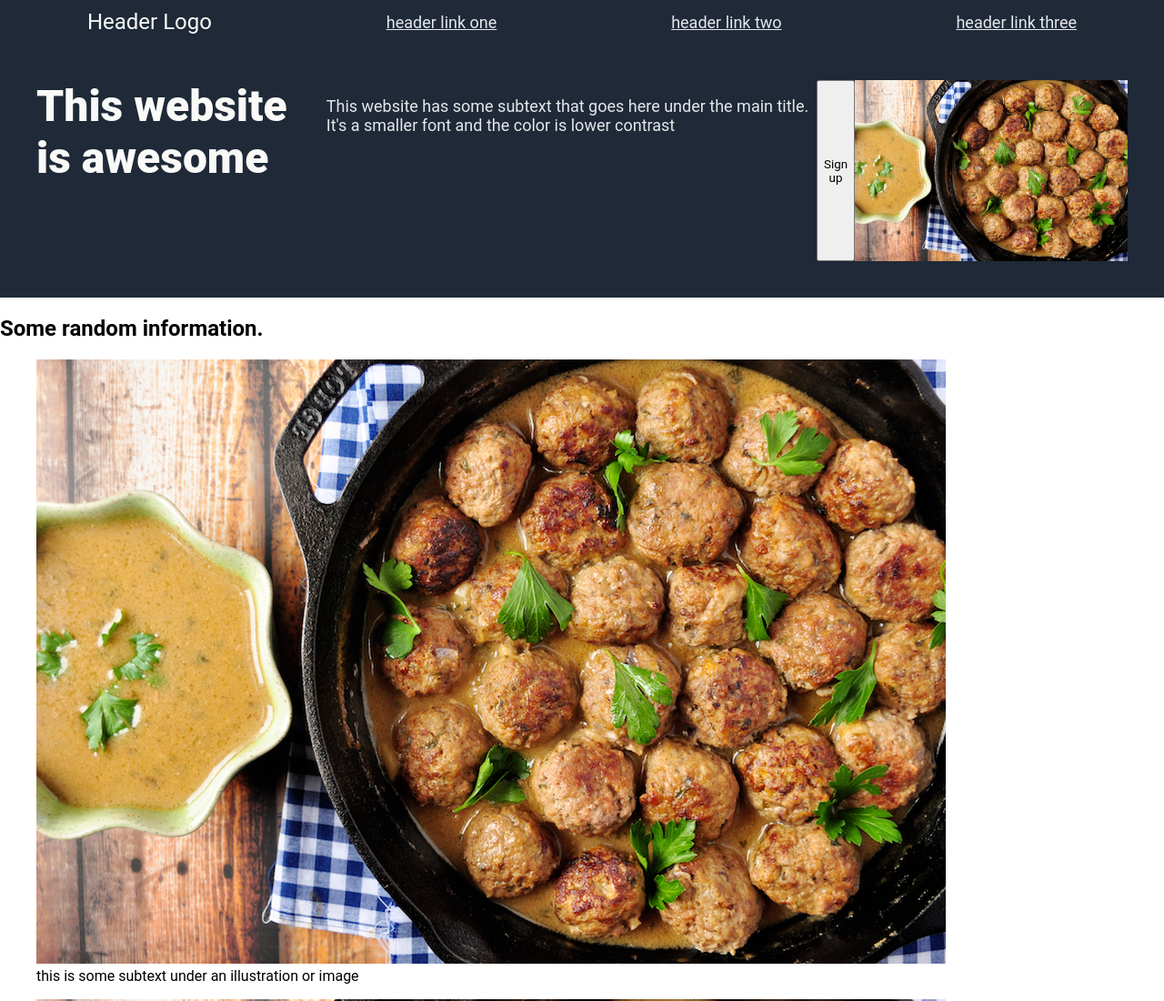
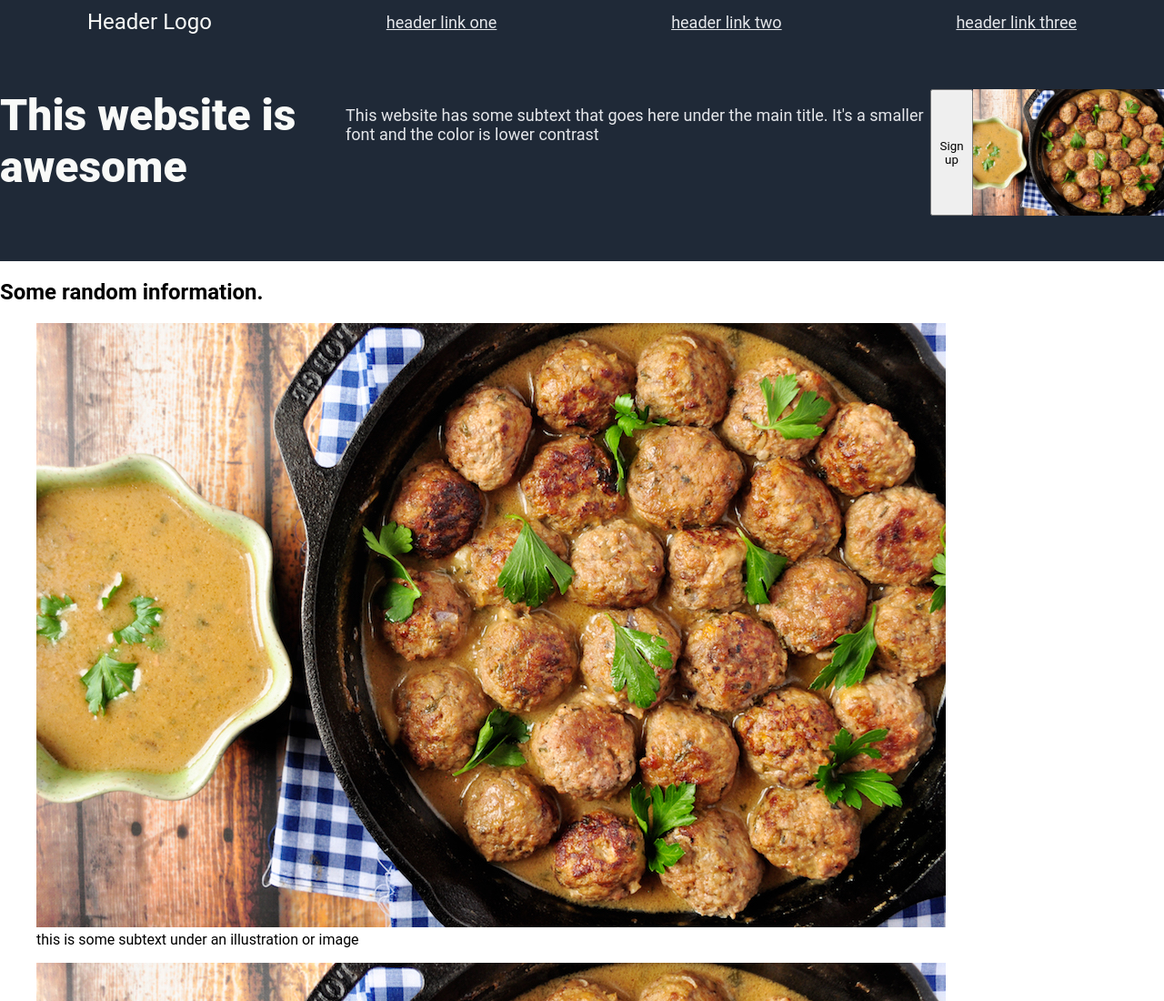
Before and after one commit to VexAve/odin-landing-page, a plain HTML site: page index.html in a window 1280 px wide. Shown: the top 1100 px of the page at 91% size. Drawn offline with Linux system fonts and the light colour scheme.

Commit message:
Improve style for first section

```diff
--- a/styles.css
+++ b/styles.css
@@ -35,13 +35,12 @@ header a {
 
 #hero {
     display: flex;
-    justify-content: center;
-    padding: 40px;
+    justify-content: space-evenly;
+    padding: 50px 0;
 }
 
 #hero div {
     width: 500px;
-    margin-right: 50px;
 }
 
 #hero h1 {
@@ -58,5 +57,6 @@ header a {
 
 #hero img {
     width: 300px;
-    height: auto;
+    min-width: 0;
+    object-fit: contain;
 }
```
